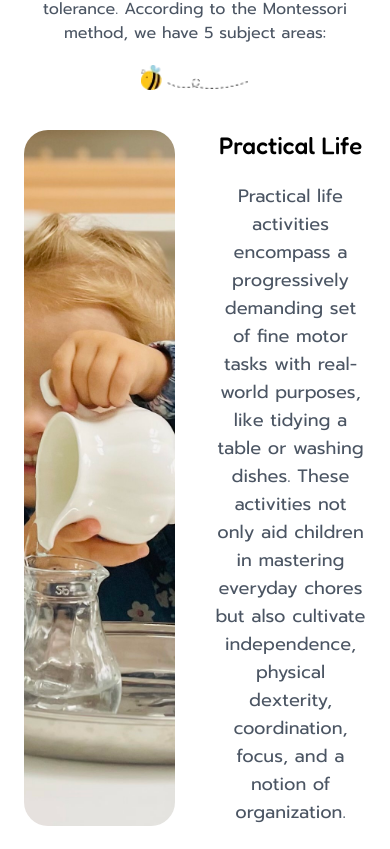
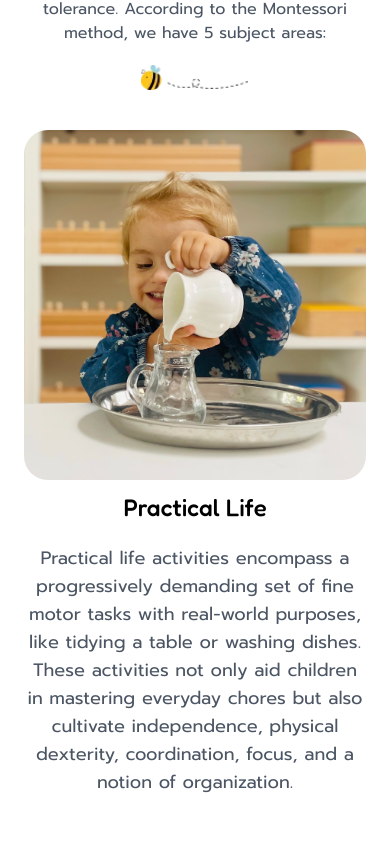
Before and after one commit to exelimpichment/labokids, a Next.js app: page /montessori in a window 390 px wide. Shown: the part 1055-1904 px from the top of the page. Built offline with nearby package versions, Linux system fonts and the light colour scheme; a web font is replaced by a local one.

Commit message:
montessori methods responsivness

```diff
--- a/src/app/globals.css
+++ b/src/app/globals.css
@@ -3,5 +3,8 @@
 @tailwind utilities;
 
 .equalFlexPart {
-        flex: 1 1 0px
+        @media (min-width: 768px) {
+                flex: 1 1 0px
+                }
+
 }
--- a/src/app/montessori/MontessoriMethodsList/montessoriMethodsItem.tsx
+++ b/src/app/montessori/MontessoriMethodsList/montessoriMethodsItem.tsx
@@ -16,10 +16,10 @@ const MontessoriMethodsItem: React.FC<IMontessoriMethodsItem> = ({
 }) => {
   return (
     <Container>
-      <div className="flex flex-row gap-10">
+      <div className="flex flex-col gap-3 lg:flex-row lg:gap-10">
         <div
           className={`equalFlexPart relative min-h-[350px] ${
-            id % 2 !== 0 ? 'order-1' : null
+            id % 2 !== 0 ? 'lg:order-1' : null
           } overflow-hidden`}
         >
           <Image
@@ -35,7 +35,7 @@ const MontessoriMethodsItem: React.FC<IMontessoriMethodsItem> = ({
             }}
           />
         </div>
-        <div className="equalFlexPart min-h-[350px]">
+        <div className="equalFlexPart lg:min-h-[350px]">
           <h2 className={`${titleFont.className} text-center text-2xl`}>
             {header}
           </h2>
--- a/src/app/montessori/MontessoriMethodsList/montessoriMethodsList.tsx
+++ b/src/app/montessori/MontessoriMethodsList/montessoriMethodsList.tsx
@@ -4,7 +4,7 @@ import MontessoriMethodsItem from './montessoriMethodsItem';
 
 const MontessoriMethodsList = () => {
   return (
-    <div className="mt-10 flex flex-col gap-10">
+    <div className="mt-10 flex flex-col gap-32 lg:gap-10">
       {montessoriMethodsList.map((item) => (
         <MontessoriMethodsItem key={item.id} montessoriMethodsItem={item} />
       ))}
```
